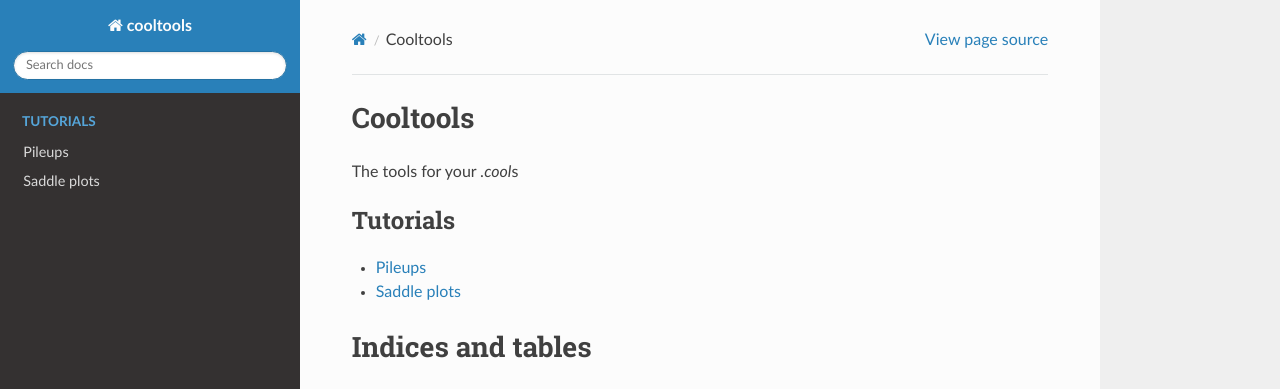
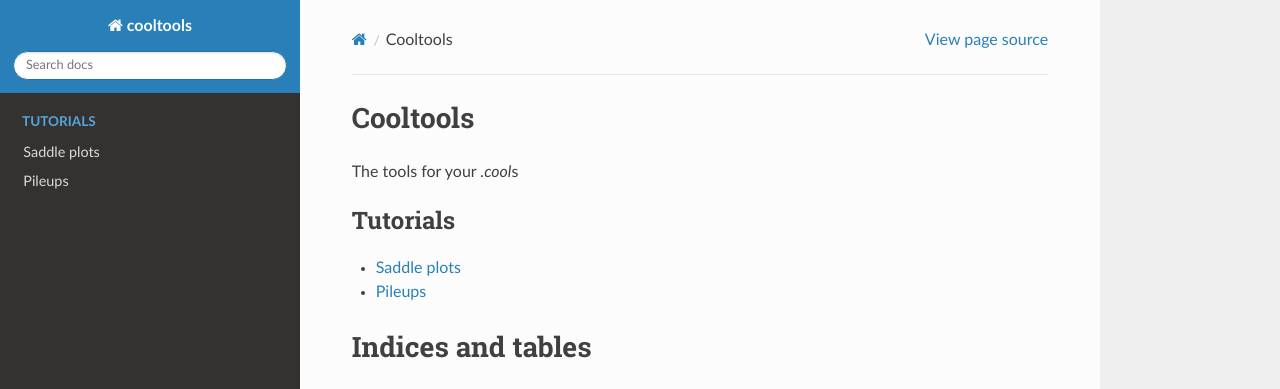
Before and after one commit to open2c/cooltools, a Sphinx documentation site: the page built from docs/index.rst, in a window 1280 px wide. Shown: the top 389 px of the page. Built offline with Sphinx 7.4.7 and the Read the Docs theme 2.0.0, drawn with Linux system fonts in a browser that asks for light colours; some of the changed lines change nothing that is shown.

Commit message:
Update docs

```diff
--- a/docs/conf.py
+++ b/docs/conf.py
@@ -78,7 +78,10 @@ nbsphinx_prolog = r"""
         :format: html
 
     .. nbinfo::
-        This page was generated from `{{ docname }}`__.
+
+        This page was generated from `{{ docname }}`__
+
+    __ https://github.com/mirnylab/cooltools/blob/master{{ env.config.release }}/{{ docname }}
 
 """
 nbsphinx_epilog = """
--- a/docs/index.rst
+++ b/docs/index.rst
@@ -18,8 +18,8 @@ The tools for your *.cool*\ s
    :maxdepth: 2
    :caption: Tutorials
 
+   ./examples/saddle_plot_tutorial.ipynb
    ./examples/pileups-example.ipynb
-   ./examples/saddle_plot_tutorial.ipynb
 
 
 
```
